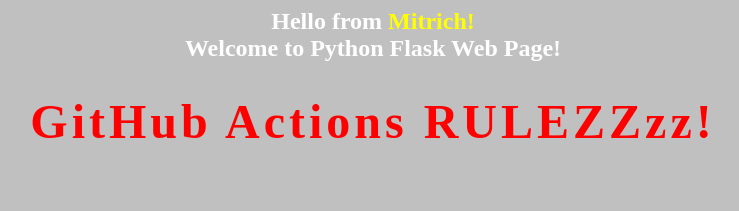
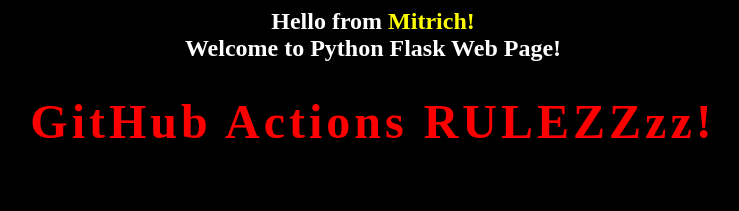
Before and after one commit to Dmitriy-Muchanovskiy/test_git_actions, a plain HTML site: page templates/index.html in a window 1280 px wide. Shown: the whole page, without its empty margins (267-1006 px from the left). Drawn offline with Linux system fonts and the light colour scheme.

Commit message:
change bgcolor

```diff
--- a/templates/index.html
+++ b/templates/index.html
@@ -16,7 +16,7 @@
 }
 
 </SCRIPT>
-<BODY  bgcolor=silver  onLoad=Elastic()>
+<BODY  bgcolor=black  onLoad=Elastic()>
 <CENTER>
 <font color="white"><h2>Hello from <font color="yellow">Mitrich!</font><br>
 Welcome to Python Flask Web Page!
```
